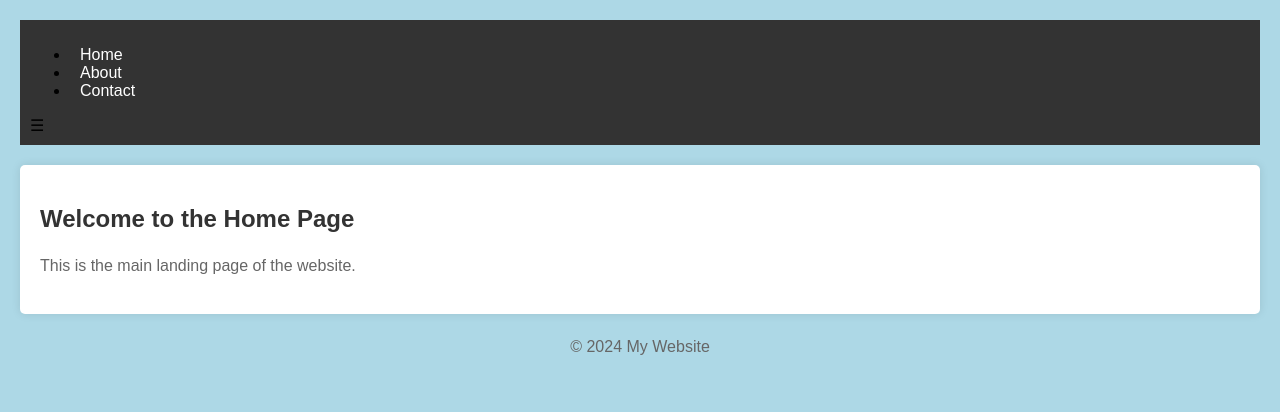
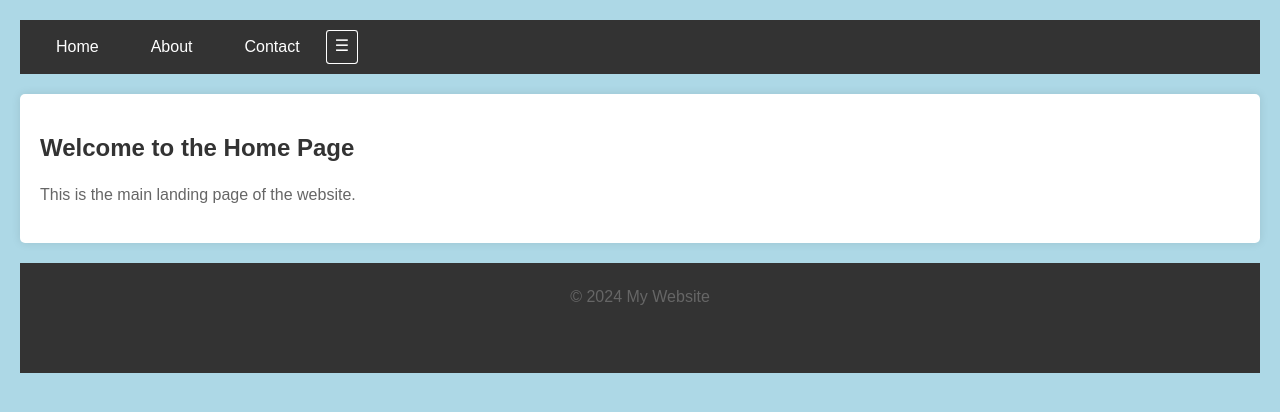
Before and after one commit to abieegit/myfirstgit_project, a plain HTML site: page index.html in a window 1280 px wide. Drawn offline with Linux system fonts and the light colour scheme.

Commit message:
newstyles

```diff
--- a/style.css
+++ b/style.css
@@ -8,15 +8,39 @@ body{
 nav{
     background-color: #333;
     padding: 10px;
+    display: flex;
 }
 nav a{
     color: white;
     margin: 0 10px;
     text-decoration: none;
 }
+
+nav ul{
+    list-style-type: none;
+    padding: 0;
+    margin: 0;
+    display: flex;
+}
+nav ul li a{
+    color: white;
+    text-decoration: none;
+    padding: 8px 16px;
+    display: block;
+}
+
 nav a:hover{
     text-decoration: underline;
 }
+
+.hamburger{
+    border: 1px solid rgb(255, 255, 255);
+    padding: 5px 8px;
+    cursor: pointer;
+    border-radius: 10%;
+    color: white;
+}
+
 section{
     margin-top: 20px;
     padding: 20px;
@@ -35,5 +59,7 @@ p{
 footer{
     text-align: center;
     margin-top: 20px;
-    color: #999;
+    height: 100px;
+    background-color: #333;
+    padding: 5px;
 }
```
